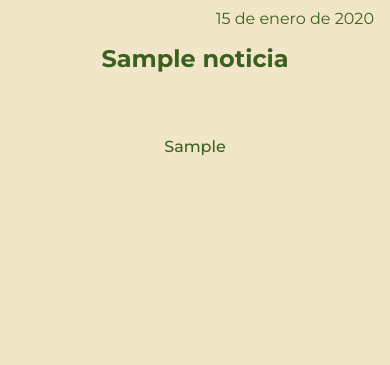
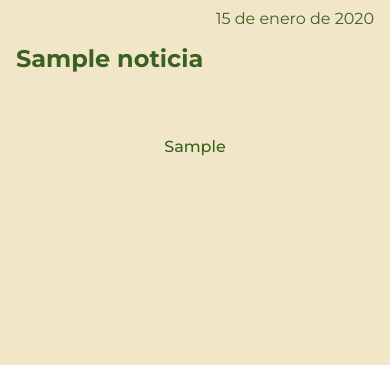
Before and after one commit to thomm23/Chocobanda, a Django app: page /novedades/1/ in a window 390 px wide. Shown: the part 55-420 px from the top of the page. Run offline with Django 5.2, Linux system fonts and the light colour scheme; tables that the repository leaves empty hold one stand-in row (values such as "Sample post").

Commit message:
Arreglo detalle titulo novedad

```diff
--- a/sitioChocobanda/static/css/novedad.css
+++ b/sitioChocobanda/static/css/novedad.css
@@ -67,7 +67,8 @@
 }
 
 @media screen and (max-width: 768px) {
-    .content-novedad .title-novedad h1{
+    .content-novedad .title-novedad {
+        width: 100%;
         text-align: left !important;
 
     }
```
